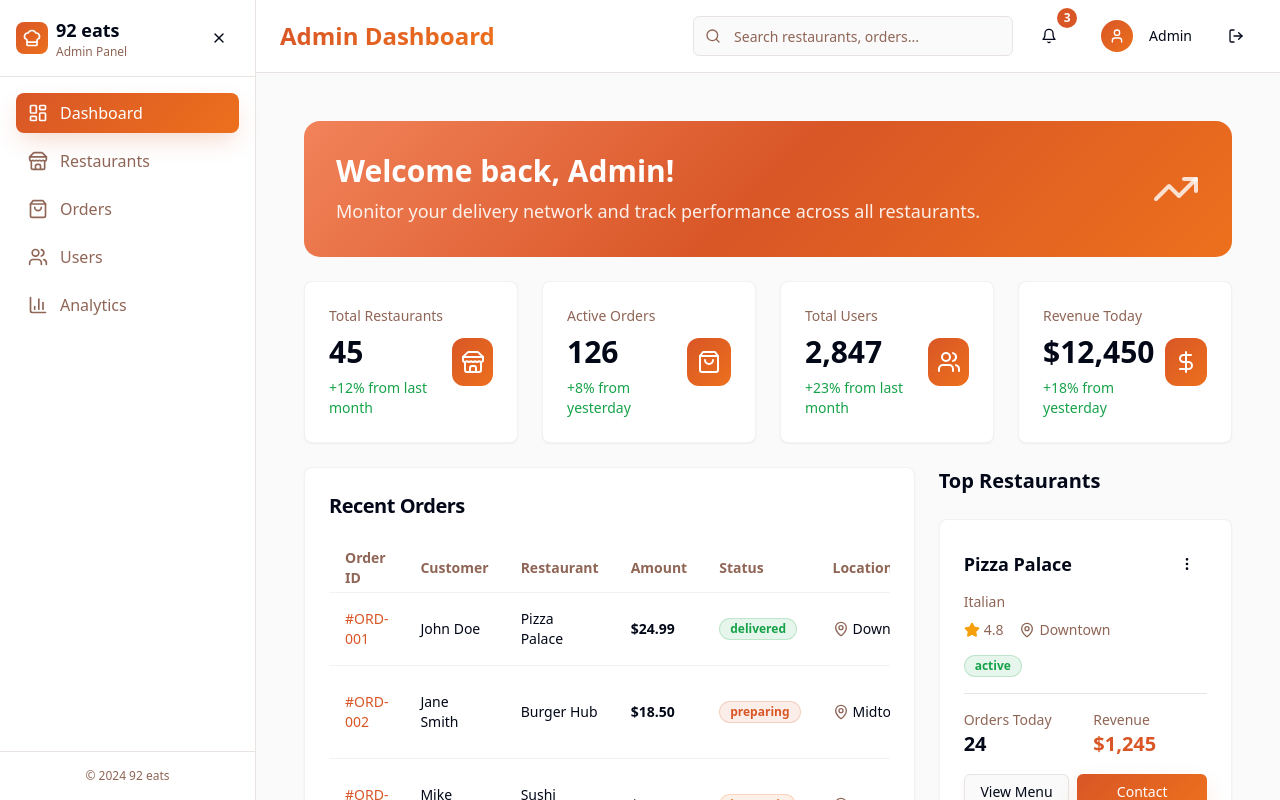
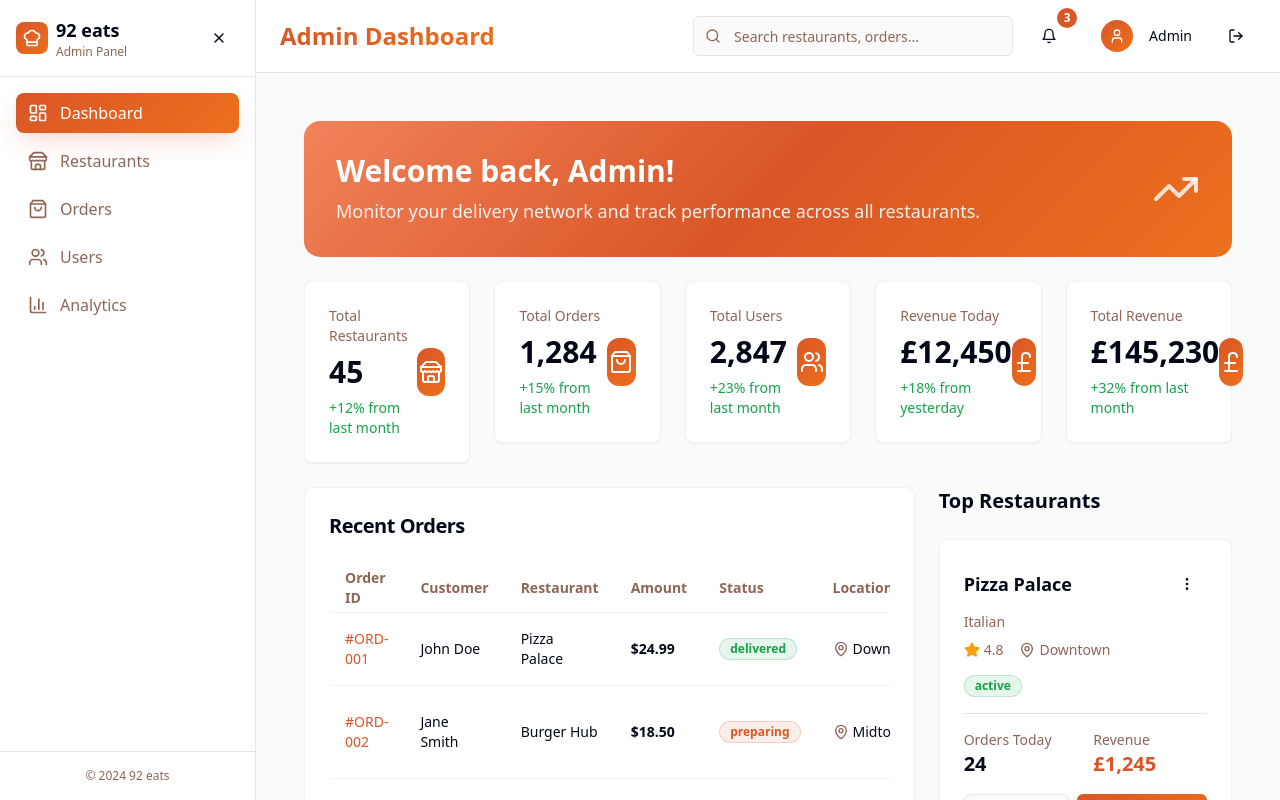
Before and after one commit to jayShah1407/hotel-hop-hub, a React (Vite) app: page /dashboard in a window 1280 px wide. Shown: the top 800 px of the page. Built offline with nearby package versions, Linux system fonts and the light colour scheme.

Commit message:
Update dashboard stats and currency
Modify the dashboard to replace "Active Orders" with "Total Orders", add a "Total Revenue" card, and change all dollar icons to pound icons throughout the project.

```diff
--- a/src/pages/Dashboard.tsx
+++ b/src/pages/Dashboard.tsx
@@ -1,7 +1,7 @@
 import { StatsCard } from "@/components/admin/StatsCard";
 import { OrdersTable } from "@/components/admin/OrdersTable";
 import { RestaurantCard } from "@/components/admin/RestaurantCard";
-import { Store, ShoppingBag, Users, DollarSign, TrendingUp } from "lucide-react";
+import { Store, ShoppingBag, Users, PoundSterling, TrendingUp } from "lucide-react";
 
 const stats = [
   {
@@ -12,9 +12,9 @@ const stats = [
     icon: Store,
   },
   {
-    title: "Active Orders",
-    value: "126",
-    change: "+8% from yesterday",
+    title: "Total Orders",
+    value: "1,284",
+    change: "+15% from last month",
     changeType: "positive" as const,
     icon: ShoppingBag,
   },
@@ -27,10 +27,17 @@ const stats = [
   },
   {
     title: "Revenue Today",
-    value: "$12,450",
+    value: "£12,450",
     change: "+18% from yesterday",
     changeType: "positive" as const,
-    icon: DollarSign,
+    icon: PoundSterling,
+  },
+  {
+    title: "Total Revenue",
+    value: "£145,230",
+    change: "+32% from last month",
+    changeType: "positive" as const,
+    icon: PoundSterling,
   },
 ];
 
@@ -43,7 +50,7 @@ const topRestaurants = [
     location: "Downtown",
     status: "active" as const,
     orders: 24,
-    revenue: "$1,245",
+    revenue: "£1,245",
   },
   {
     id: "2",
@@ -53,7 +60,7 @@ const topRestaurants = [
     location: "Midtown",
     status: "active" as const,
     orders: 18,
-    revenue: "$987",
+    revenue: "£987",
   },
   {
     id: "3",
@@ -63,7 +70,7 @@ const topRestaurants = [
     location: "Uptown",
     status: "pending" as const,
     orders: 12,
-    revenue: "$756",
+    revenue: "£756",
   },
 ];
 
@@ -86,7 +93,7 @@ export default function Dashboard() {
       </div>
 
       {/* Stats Grid */}
-      <div className="grid grid-cols-1 md:grid-cols-2 lg:grid-cols-4 gap-6">
+      <div className="grid grid-cols-1 md:grid-cols-2 lg:grid-cols-5 gap-6">
         {stats.map((stat, index) => (
           <div key={stat.title} className="animate-fade-in" style={{ animationDelay: `${index * 100}ms` }}>
             <StatsCard {...stat} />
```
